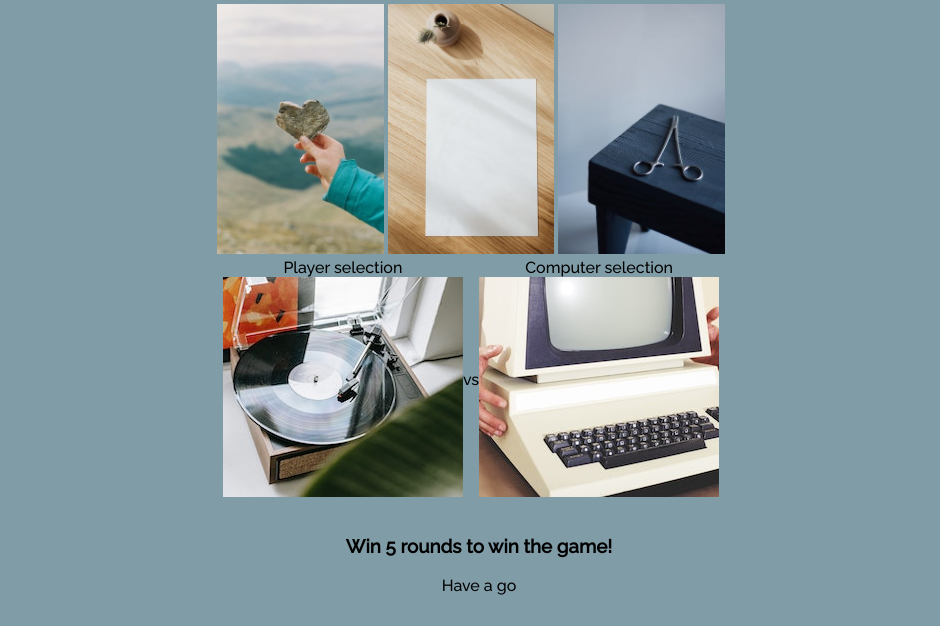
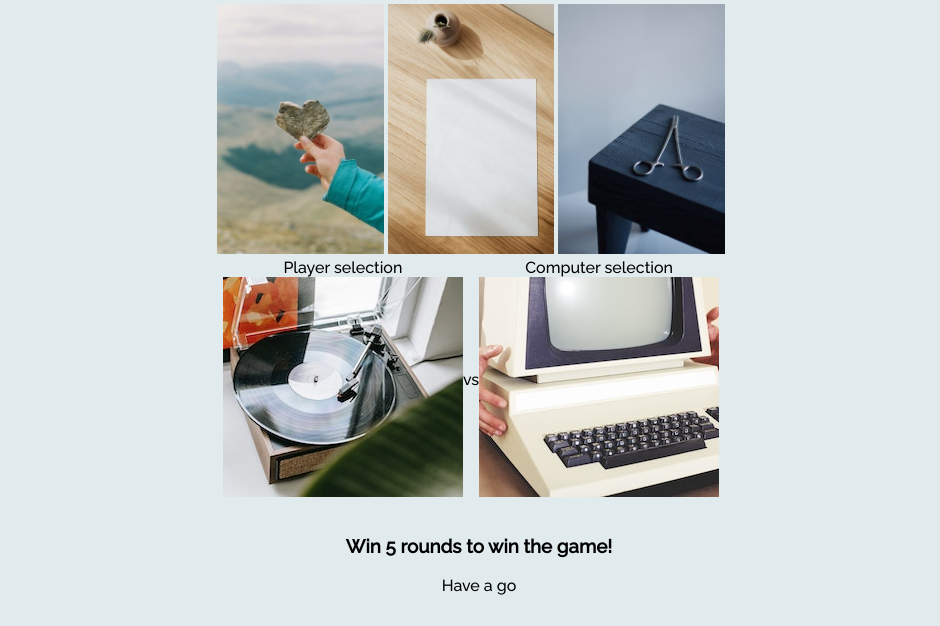
Before and after one commit to Roxana1981/jsgame, a plain HTML site: page index.html in a window 1280 px wide. Shown: the part 174-800 px from the top of the page, without its empty margins (169-1109 px from the left). Drawn offline with Linux system fonts and the light colour scheme.

Commit message:
Update background page color

```diff
--- a/assets/css/style.css
+++ b/assets/css/style.css
@@ -3,7 +3,7 @@
 body {
     font-family: Raleway, sans-serif;
     text-align: center;
-    background-color: #809da7;
+    background-color: #e1eaed;
 
 }
 
```
